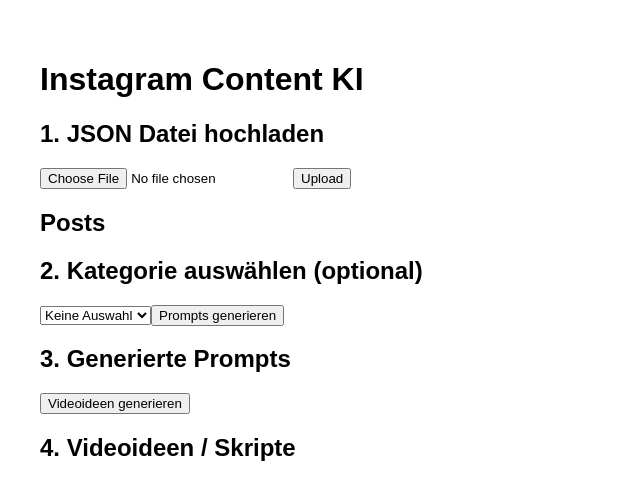
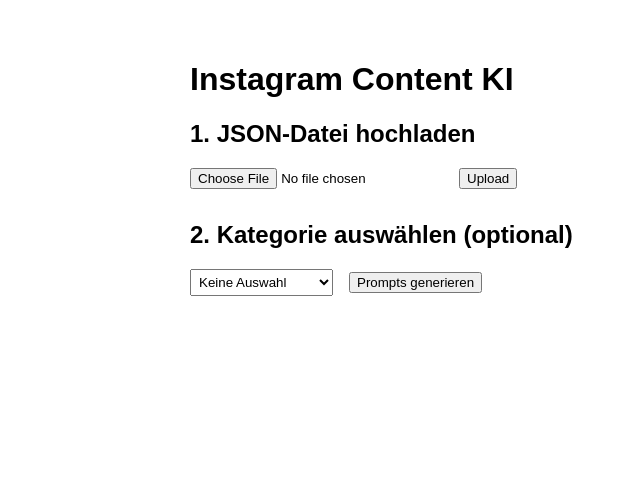
Before and after one commit to goodvibesreports-cell/instagram-content-ki-frontend, a React (Vite) app: page / in a window 1280 px wide. Shown: the top 500 px of the page, without its empty margins (0-640 px from the left). Built offline with nearby package versions, Linux system fonts and the light colour scheme.

Commit message:
Initial Frontend Commit

```diff
--- a/src/App.jsx
+++ b/src/App.jsx
@@ -9,100 +9,229 @@
   const [category, setCategory] = useState('');
   const [prompts, setPrompts] = useState([]);
   const [videoIdeas, setVideoIdeas] = useState([]);
+
   const [message, setMessage] = useState('');
+  const [loadingUpload, setLoadingUpload] = useState(false);
+  const [loadingPrompts, setLoadingPrompts] = useState(false);
+  const [loadingVideos, setLoadingVideos] = useState(false);
 
-  const handleFileChange = (e) => setFile(e.target.files[0]);
+  // ---------------------------------------
+  // Datei auswählen
+  // ---------------------------------------
+  const handleFileChange = (e) => {
+    const selected = e.target.files?.[0] || null;
+    if (!selected || !selected.name.endsWith('.json')) {
+      setMessage('Bitte eine gültige .json Datei auswählen');
+      return;
+    }
+    setFile(selected);
+    setMessage(`Datei ausgewählt: ${selected.name}`);
+  };
 
+  // ---------------------------------------
+  // JSON hochladen
+  // ---------------------------------------
   const handleUpload = async () => {
-    if (!file) return alert('Bitte JSON Datei auswählen');
+    if (!file) return alert('Bitte eine JSON-Datei auswählen.');
+
     const formData = new FormData();
     formData.append('file', file);
 
     try {
+      setLoadingUpload(true);
+      setMessage('Upload läuft…');
+
+      // Reset
+      setPosts([]);
+      setPrompts([]);
+      setVideoIdeas([]);
+
+      // Backend Upload
       const res = await axios.post(`${BACKEND_URL}/upload`, formData);
-      setMessage(res.data.message);
-      const text = await file.text();
-      setPosts(JSON.parse(text));
+      setMessage(res.data?.message || 'Upload erfolgreich');
+
+      // Lokalen Inhalt sicher parsen
+      const raw = await file.text();
+      try {
+        const parsed = JSON.parse(raw);
+        if (Array.isArray(parsed)) {
+          setPosts(parsed);
+        } else {
+          setPosts([]);
+          setMessage('JSON Format ungültig');
+        }
+      } catch {
+        setPosts([]);
+        setMessage('JSON konnte nicht gelesen werden');
+      }
     } catch (err) {
-      console.error(err);
-      setMessage('Upload fehlgeschlagen');
+      console.error('UPLOAD ERROR:', err);
+      setMessage('Upload fehlgeschlagen – bitte erneut versuchen.');
+    } finally {
+      setLoadingUpload(false);
     }
   };
 
+  // ---------------------------------------
+  // Prompts generieren
+  // ---------------------------------------
   const handleGeneratePrompts = async () => {
-    if (!posts.length) return alert('Bitte zuerst Posts hochladen');
+    if (!posts.length) return alert('Bitte zuerst Posts hochladen.');
+
     try {
-      const res = await axios.post(`${BACKEND_URL}/generate-prompts`, { category });
-      setPrompts(res.data.prompts);
+      setLoadingPrompts(true);
+      setPrompts([]);
+      setVideoIdeas([]);
+
+      const res = await axios.post(`${BACKEND_URL}/generate-prompts`, {
+        category: category.trim()
+      });
+
+      const generated = res.data?.prompts;
+      if (Array.isArray(generated)) {
+        setPrompts(generated);
+      } else {
+        setPrompts([]);
+        setMessage('Konnte keine Prompts generieren.');
+      }
     } catch (err) {
-      console.error(err);
-      setPrompts([]);
+      console.error('PROMPT ERROR:', err);
+      setMessage('Fehler beim Generieren der Prompts.');
+    } finally {
+      setLoadingPrompts(false);
     }
   };
 
+  // ---------------------------------------
+  // Videoideen generieren
+  // ---------------------------------------
   const handleGenerateVideoIdeas = async () => {
-    if (!prompts.length) return alert('Bitte zuerst Prompts generieren');
+    if (!prompts.length) return alert('Bitte zuerst Prompts generieren.');
+
     try {
-      const res = await axios.post(`${BACKEND_URL}/generate-video-ideas`, { prompts });
-      setVideoIdeas(res.data.videoIdeas);
+      setLoadingVideos(true);
+      setVideoIdeas([]);
+
+      const res = await axios.post(`${BACKEND_URL}/generate-video-ideas`, {
+        prompts
+      });
+
+      const ideas = res.data?.videoIdeas;
+      if (Array.isArray(ideas)) {
+        setVideoIdeas(ideas);
+      } else {
+        setMessage('Konnte keine Videoideen generieren.');
+      }
     } catch (err) {
-      console.error(err);
-      setVideoIdeas([]);
+      console.error('SCRIPT ERROR:', err);
+      setMessage('Fehler beim Generieren der Videoideen.');
+    } finally {
+      setLoadingVideos(false);
     }
   };
 
+  // ---------------------------------------
+  // Render
+  // ---------------------------------------
   return (
-    <div style={{ padding: '2rem', fontFamily: 'Arial' }}>
+    <div
+      style={{
+        padding: '2rem',
+        fontFamily: 'Arial, sans-serif',
+        maxWidth: '900px',
+        margin: '0 auto'
+      }}
+    >
       <h1>Instagram Content KI</h1>
 
-      <div>
-        <h2>1. JSON Datei hochladen</h2>
+      {/* -------------------------------- Upload -------------------------------- */}
+      <section style={{ marginBottom: '2rem' }}>
+        <h2>1. JSON-Datei hochladen</h2>
+
         <input type="file" accept=".json" onChange={handleFileChange} />
-        <button onClick={handleUpload}>Upload</button>
-        <p>{message}</p>
-      </div>
 
-      <div>
-        <h2>Posts</h2>
+        <button
+          onClick={handleUpload}
+          disabled={loadingUpload}
+          style={{ marginLeft: '1rem' }}
+        >
+          {loadingUpload ? 'Lade hoch…' : 'Upload'}
+        </button>
+
+        {message && <p>{message}</p>}
+      </section>
+
+      {/* -------------------------------- Posts -------------------------------- */}
+      {posts.length > 0 && (
+        <section style={{ marginBottom: '2rem' }}>
+          <h2>Posts ({posts.length})</h2>
           <ul>
             {posts.map((p, idx) => (
               <li key={idx}>
-              <b>{p.caption}</b> – Likes: {p.likes}, Comments: {p.comments}, Views: {p.views}
+                <b>{p.caption}</b> – Likes: {p.likes} – Comments: {p.comments} – Views: {p.views}
               </li>
             ))}
           </ul>
-      </div>
+        </section>
+      )}
 
-      <div>
+      {/* -------------------------------- Kategorie -------------------------------- */}
+      <section style={{ marginBottom: '2rem' }}>
         <h2>2. Kategorie auswählen (optional)</h2>
-        <select value={category} onChange={e => setCategory(e.target.value)}>
+
+        <select
+          value={category}
+          onChange={(e) => setCategory(e.target.value)}
+          style={{ padding: '0.25rem', marginRight: '1rem' }}
+        >
           <option value="">Keine Auswahl</option>
           <option value="Humor">Humor</option>
           <option value="Tutorial">Tutorial</option>
-          <option value="Challenge">Challenge</option>
+          <option value="Challenge">Challenge / Trends</option>
         </select>
-        <button onClick={handleGeneratePrompts}>Prompts generieren</button>
-      </div>
 
-      <div>
+        <button onClick={handleGeneratePrompts} disabled={loadingPrompts}>
+          {loadingPrompts ? 'Generiere…' : 'Prompts generieren'}
+        </button>
+      </section>
+
+      {/* -------------------------------- Prompts -------------------------------- */}
+      {prompts.length > 0 && (
+        <section style={{ marginBottom: '2rem' }}>
           <h2>3. Generierte Prompts</h2>
+
           <ul>
-          {prompts.map((p, idx) => <li key={idx}>{p}</li>)}
+            {prompts.map((p, idx) => (
+              <li key={idx}>{p}</li>
+            ))}
           </ul>
-        <button onClick={handleGenerateVideoIdeas}>Videoideen generieren</button>
-      </div>
 
-      <div>
+          <button
+            style={{ marginTop: '1rem' }}
+            disabled={loadingVideos}
+            onClick={handleGenerateVideoIdeas}
+          >
+            {loadingVideos ? 'Generiere…' : 'Videoideen generieren'}
+          </button>
+        </section>
+      )}
+
+      {/* -------------------------------- Skripte -------------------------------- */}
+      {videoIdeas.length > 0 && (
+        <section>
           <h2>4. Videoideen / Skripte</h2>
+
           <ul>
             {videoIdeas.map((v, idx) => (
-            <li key={idx}>
-              <b>Prompt:</b> {v.prompt}<br/>
+              <li key={idx} style={{ marginBottom: '1rem' }}>
+                <b>Prompt:</b> {v.prompt}
+                <br />
                 <b>Idee:</b> {v.idea}
               </li>
             ))}
           </ul>
-      </div>
+        </section>
+      )}
     </div>
   );
 }
--- a/src/main.jsx
+++ b/src/main.jsx
@@ -1,8 +1,21 @@
+// src/main.jsx
 import React from 'react';
 import ReactDOM from 'react-dom/client';
 import App from './App.jsx';
 
-ReactDOM.createRoot(document.getElementById('root')).render(
+// Sicherstellen, dass das Root-Element existiert
+const rootElement = document.getElementById('root');
+if (!rootElement) {
+  throw new Error(
+    'Root-Element (#root) nicht gefunden. Stelle sicher, dass <div id="root"></div> in index.html enthalten ist.'
+  );
+}
+
+// React 18 – Root erstellen
+const root = ReactDOM.createRoot(rootElement);
+
+// App rendern
+root.render(
   <React.StrictMode>
     <App />
   </React.StrictMode>
```
Lines whose indentation alone changed are shown as unchanged.
